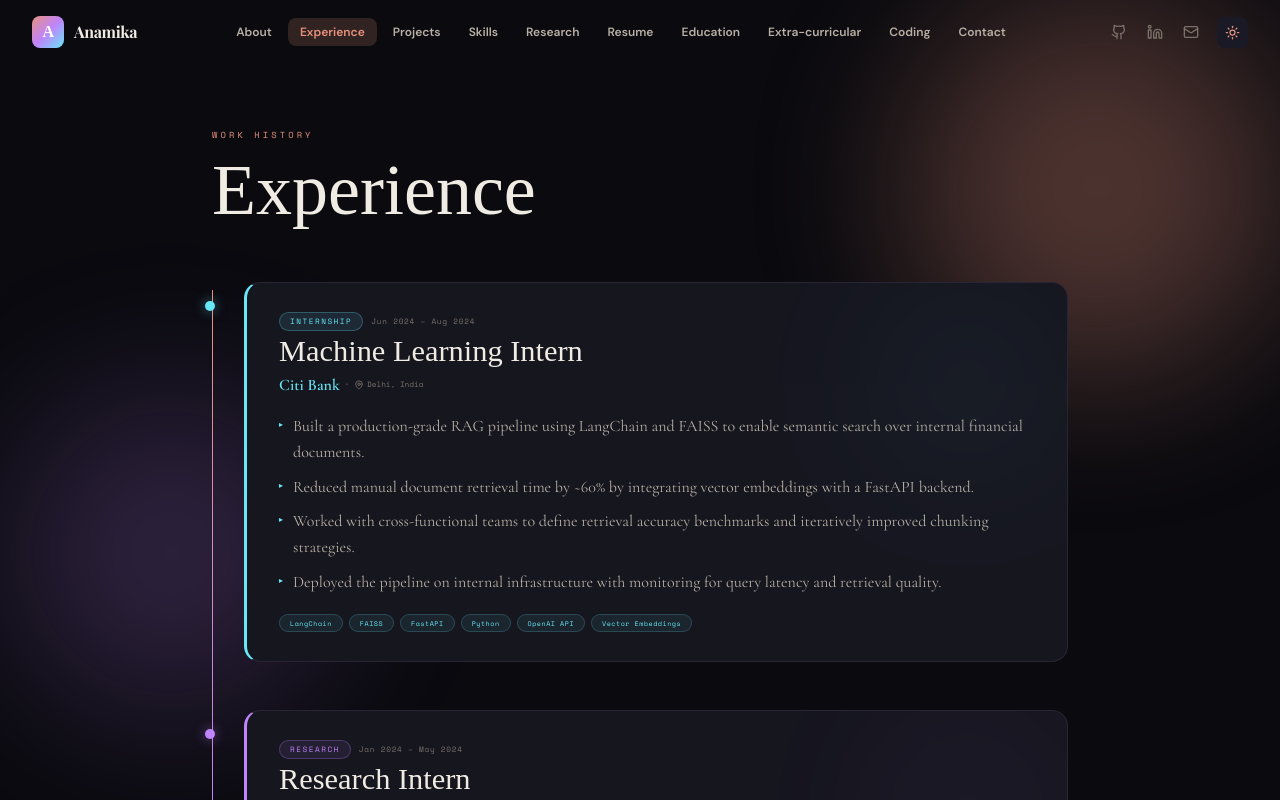
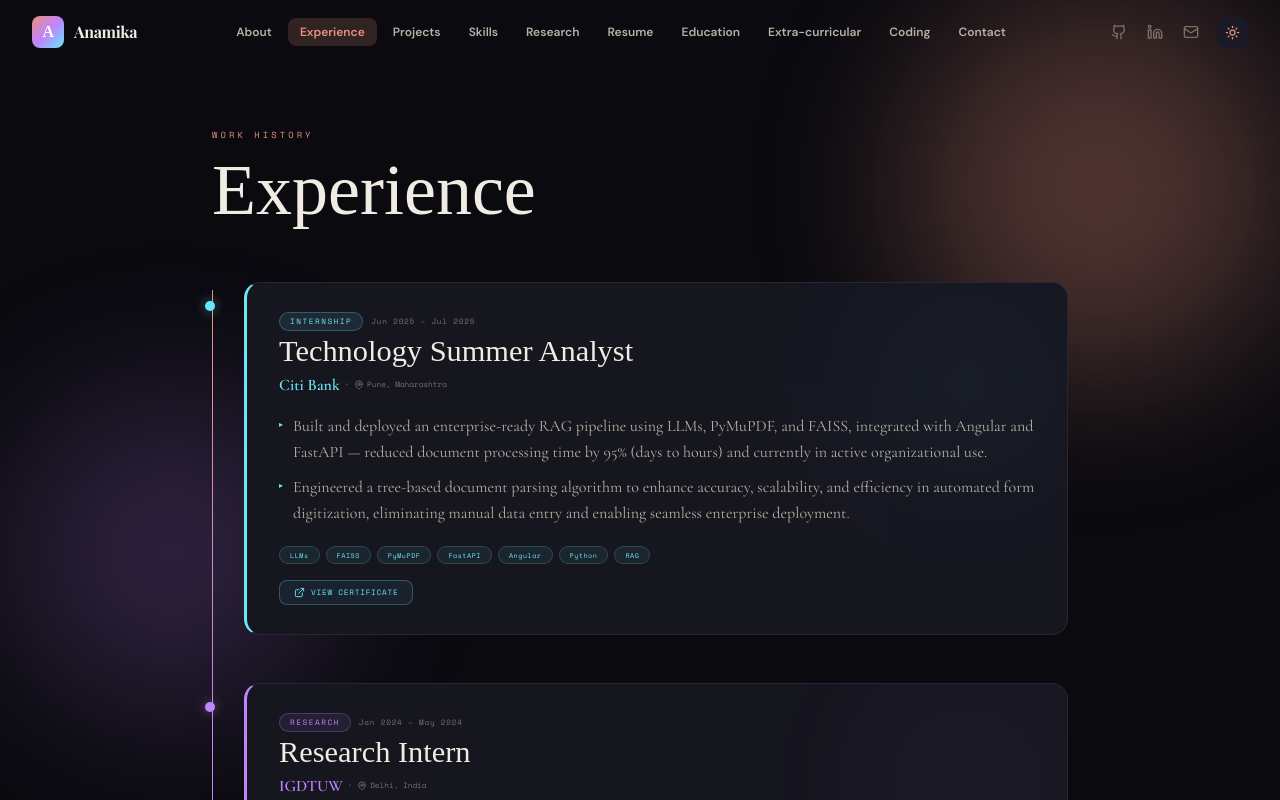
Before and after one commit to Anamika-K20/Portfolio, a React (Vite) app: page /experience in a window 1280 px wide. Shown: the top 800 px of the page. Built offline with nearby package versions, Linux system fonts and the light colour scheme; a web font is replaced by a local one.

Commit message:
Update project files

```diff
--- a/src/pages/AboutPage.tsx
+++ b/src/pages/AboutPage.tsx
@@ -40,17 +40,10 @@ export default function AboutPage() {
           </h1>
         </motion.div>
 
-        {/* Split — photo + intro */}
-        <div className="grid lg:grid-cols-[1fr_1.6fr] gap-12 mb-20 items-start">
-          <motion.div initial={{ opacity: 0, x: -30 }} animate={{ opacity: 1, x: 0 }} transition={{ duration: 0.7, ease: [0.22, 1, 0.36, 1] }}>
-            <div style={{ position: "relative", borderRadius: "14px", overflow: "hidden", border: "1px solid var(--border-color)" }}>
-              <div style={{ position: "absolute", inset: 0, background: "var(--gradient-1)", filter: "blur(50px)", opacity: 0.12, transform: "scale(1.1)", zIndex: -1 }} />
-              <img src="/profile.png" alt="Anamika Kumari" style={{ width: "100%", aspectRatio: "3/4", objectFit: "cover", objectPosition: "center top", display: "block" }} />
-            </div>
-          </motion.div>
-
+        {/* Intro */}
+        <div className="mb-20">
           <motion.div initial={{ opacity: 0, x: 30 }} animate={{ opacity: 1, x: 0 }} transition={{ duration: 0.7, delay: 0.1, ease: [0.22, 1, 0.36, 1] }}
-            style={{ display: "flex", flexDirection: "column", gap: "1.4rem" }}>
+            style={{ display: "flex", flexDirection: "column", gap: "1.4rem", maxWidth: "720px" }}>
 
             <p style={{ fontFamily: "'Cormorant Garamond', serif", fontSize: "clamp(1.1rem, 1.8vw, 1.3rem)", fontStyle: "italic", color: "var(--text-primary)", lineHeight: 1.75 }}>
               Final-year ECE (AI) at IGDTUW. I own things end-to-end — the frontend, the backend, the model, and the part where it actually has to work in production.
--- a/src/pages/ExperiencePage.tsx
+++ b/src/pages/ExperiencePage.tsx
@@ -13,23 +13,23 @@ type Experience = {
   points: string[];
   tech: string[];
   link?: string;
+  certificate?: string;
 };
 
 const experiences: Experience[] = [
   {
-    role: "Machine Learning Intern",
+    role: "Technology Summer Analyst",
     company: "Citi Bank",
-    location: "Delhi, India",
-    period: "Jun 2024 – Aug 2024",
+    location: "Pune, Maharashtra",
+    period: "Jun 2025 – Jul 2025",
     type: "Internship",
     accentColor: "#67e8f9",
     points: [
-      "Built a production-grade RAG pipeline using LangChain and FAISS to enable semantic search over internal financial documents.",
-      "Reduced manual document retrieval time by ~60% by integrating vector embeddings with a FastAPI backend.",
-      "Worked with cross-functional teams to define retrieval accuracy benchmarks and iteratively improved chunking strategies.",
-      "Deployed the pipeline on internal infrastructure with monitoring for query latency and retrieval quality.",
+      "Built and deployed an enterprise-ready RAG pipeline using LLMs, PyMuPDF, and FAISS, integrated with Angular and FastAPI — reduced document processing time by 95% (days to hours) and currently in active organizational use.",
+      "Engineered a tree-based document parsing algorithm to enhance accuracy, scalability, and efficiency in automated form digitization, eliminating manual data entry and enabling seamless enterprise deployment.",
     ],
-    tech: ["LangChain", "FAISS", "FastAPI", "Python", "OpenAI API", "Vector Embeddings"],
+    tech: ["LLMs", "FAISS", "PyMuPDF", "FastAPI", "Angular", "Python", "RAG"],
+    certificate: "/internshipcompletioncertificate.pdf",
   },
   {
     role: "Research Intern",
@@ -176,6 +176,20 @@ export default function ExperiencePage() {
                       </span>
                     ))}
                   </div>
+
+                  {/* Certificate */}
+                  {exp.certificate && (
+                    <div style={{ marginTop: "1rem" }}>
+                      <a
+                        href={exp.certificate}
+                        target="_blank"
+                        rel="noopener noreferrer"
+                        style={{ display: "inline-flex", alignItems: "center", gap: "6px", fontFamily: "'Space Mono', monospace", fontSize: "0.48rem", letterSpacing: "0.1em", color: exp.accentColor, border: `1px solid ${exp.accentColor}44`, backgroundColor: exp.accentColor + "10", borderRadius: "8px", padding: "6px 14px", textDecoration: "none", textTransform: "uppercase" }}
+                      >
+                        <ExternalLink size={11} /> View Certificate
+                      </a>
+                    </div>
+                  )}
                 </motion.div>
               </motion.div>
             ))}
```
Also changed, not shown: 1 other file (tests, documents, lock files or other folders).
